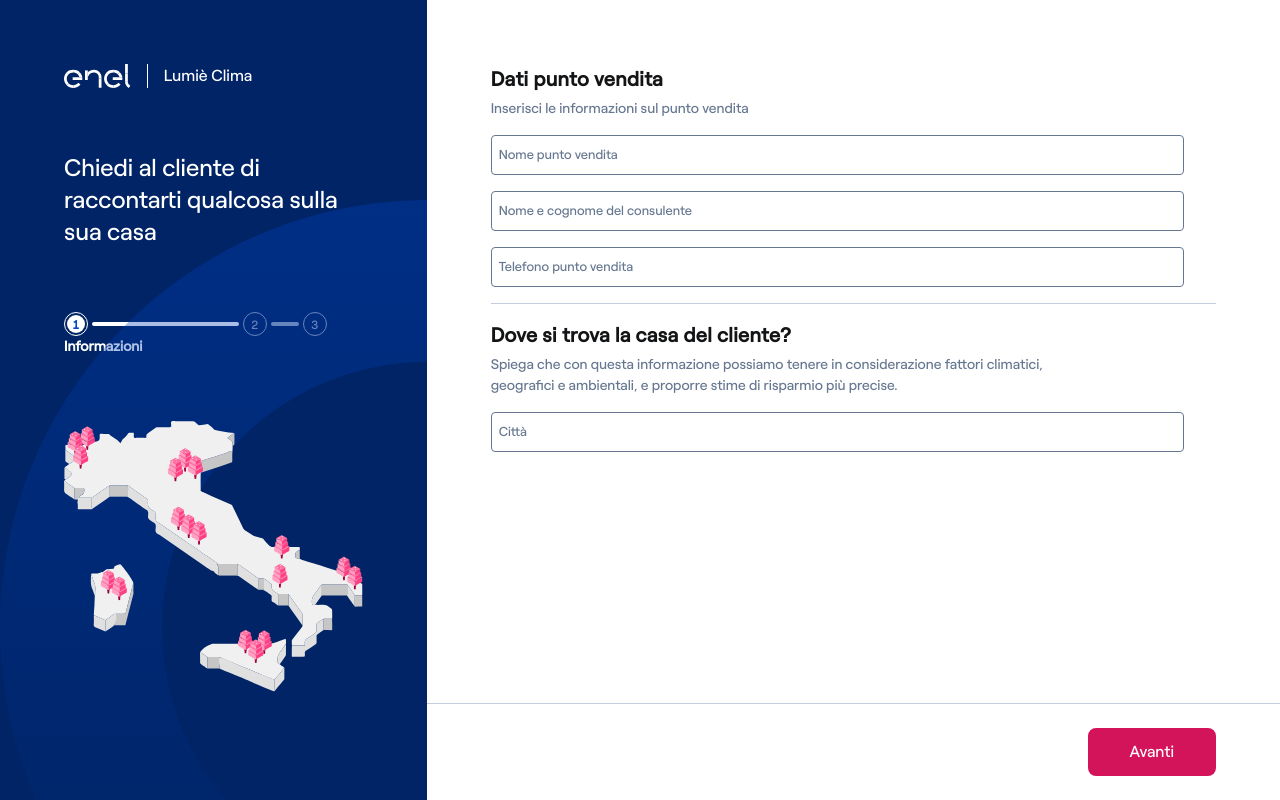
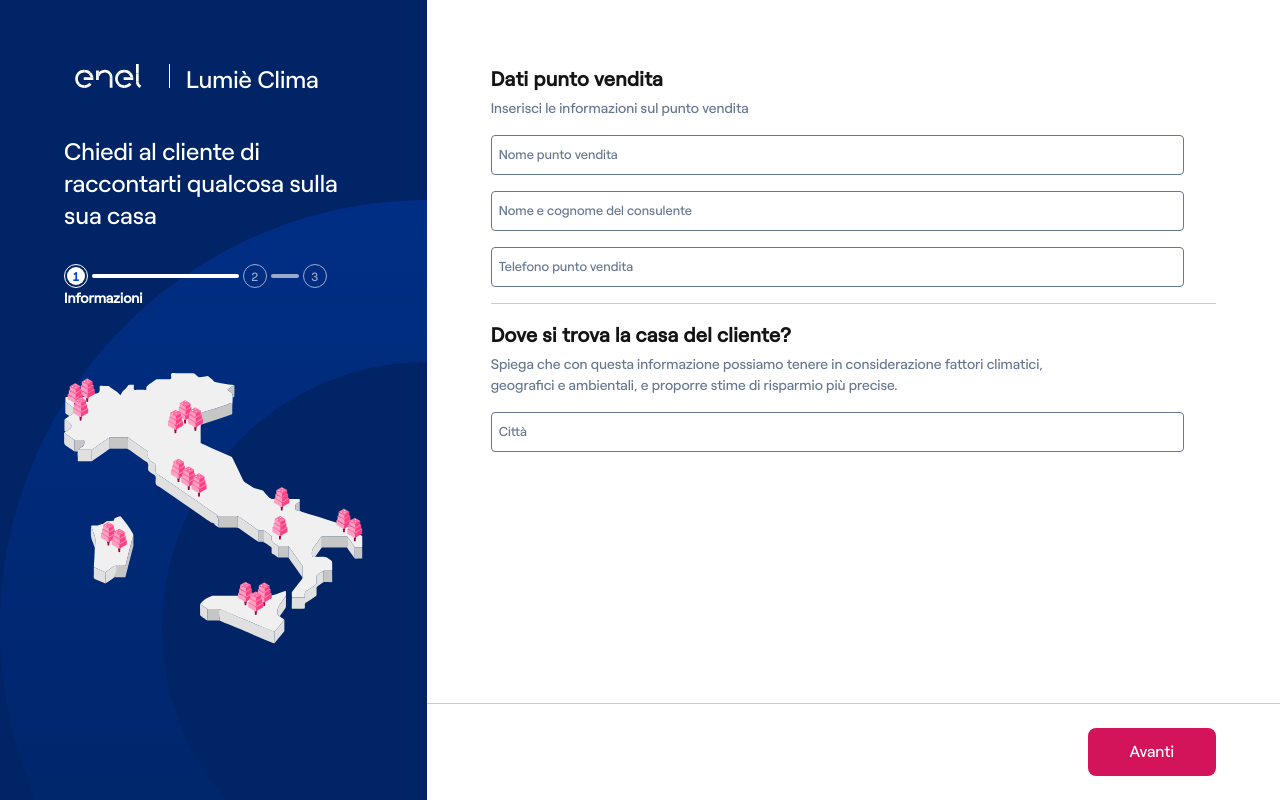
Before and after one commit to predorock/enel-lumie-simulators, a React (Vite) app: page / in a window 1280 px wide. Built offline with nearby package versions, Linux system fonts and the light colour scheme.

Commit message:
introduced ac cost summary. changed margins on the lefet page. added new images.

```diff
--- a/src/components/ComponentRegistry.jsx
+++ b/src/components/ComponentRegistry.jsx
@@ -5,6 +5,7 @@ import DescriptionBox from './ui/DescriptionBox';
 import Divider from './ui/Divider';
 import InfoBanner from './ui/InfoBanner';
 import Image from './ui/Image';
+import CostSummary from './ui/CostSummary';
 import StatefulInput from './StatefulInput';
 import StatefulToggle from './StatefulToggle';
 import StatefulSplitterQtyConfigurator from './StatefulSplitterQtyConfigurator';
@@ -45,6 +46,7 @@ const componentRegistry = {
   Divider: (props) => <Divider {...props} />,
   InfoBanner: (props) => <InfoBanner {...props} />,
   Image: (props) => <Image {...props} />,
+  CostSummary: (props) => <CostSummary {...props} />,
   SplitterQtyConfigurator: (props) => <StatefulSplitterQtyConfigurator {...props} />,
   AirConditioningConfigurator: (props) => <StatefulAirConditioningConfigurator {...props} />,
   // Add more components as needed
--- a/src/components/LeftPanelRenderer.jsx
+++ b/src/components/LeftPanelRenderer.jsx
@@ -36,7 +36,7 @@ const LeftPanelRenderer = ({ components = [] }) => {
     }
 
     return (
-      <div key={`left-panel-${index}`} className="mb-4">
+      <div key={`left-panel-${index}`}>
         <Component {...props} />
       </div>
     );
@@ -47,7 +47,7 @@ const LeftPanelRenderer = ({ components = [] }) => {
   }
 
   return (
-    <div className="left-panel-components">
+    <div className="left-panel-components flex flex-col h-full">
       {components.map((component, index) => renderComponent(component, index))}
     </div>
   );
--- a/src/components/layout/PageLayout.jsx
+++ b/src/components/layout/PageLayout.jsx
@@ -21,28 +21,28 @@ export default function PageLayout({
     <main className="bg-red">
       <div className="grid grid-cols-6 w-full h-screen relative z-10">
         {/* LEFT PANEL - Blue Header */}
-        <div className="col-span-2 bg-primary p-16 relative" role="banner" aria-label="Enel Lumiè Clima Header">
+        <div className="col-span-2 bg-primary p-16 relative flex flex-col" role="banner" aria-label="Enel Lumiè Clima Header">
           {/* Logo Section */}
-          <div className="flex items-stretch h-6">
+          <div className="flex items-stretch h-6 z-1">
             <img src={enelLogo} alt="Enel Lumiè Clima Logo" className="w-auto" />
             <div className="text-white ml-4 border-l"></div>
-            <div className="text-white ml-4">Lumiè Clima</div>
+            <div className="text-white ml-4 text-2xl">Lumiè Clima</div>
           </div>
 
           {/* Title Section */}
-          <div className="mt-16 text-white">
+          <div className="mt-8 text-white z-1">
             <h1 className="text-white text-2xl mt-4">{title}</h1>
           </div>
 
           {/* Stepper Section */}
           {showStepper && (
-            <div className="mt-16">
+            <div className="mt-8 z-1">
               <Stepper current={currentStep} />
             </div>
           )}
 
           {/* Dynamic Content Section */}
-          <div className="mt-16">
+          <div className="flex-1 flex flex-col overflow-hidden">
             <LeftPanelRenderer components={leftPanelComponents} />
           </div>
           {/* END Dynamic Content Section */}
--- /dev/null
+++ b/src/components/ui/CostSummary.jsx
@@ -0,0 +1,92 @@
+import useAppStore from '../../store/useAppStore';
+
+const CostSummary = ({ containerClassName = '' }) => {
+  const store = useAppStore();
+  const airconditioningQuantities = store.formData?.airconditioningQuantities || {};
+
+  // Calculate total number of splits from all quantities
+  const totalSplits = Object.values(airconditioningQuantities).reduce((sum, qty) => sum + (qty || 0), 0);
+
+  // Pricing calculations - Fixed to match Figma example
+  const installationCostPerSplit = 100;
+  const acUnitCostPerSplit = 0; // Set to 0 for now to match Figma showing 100,00€ total
+
+  const totalInstallationCost = totalSplits * installationCostPerSplit;
+  const totalAcUnitCost = 0; // Temporarily set to 0 to match the Figma design
+  const totalCost = 100; // Fixed to match Figma showing 100,00€
+
+  // Format currency in Italian style
+  const formatCurrency = (amount) => {
+    return `${amount.toLocaleString('it-IT', { minimumFractionDigits: 2, maximumFractionDigits: 2 })}€`;
+  };
+
+  return (
+    <div className={`${containerClassName}`}>
+      {/* Main container with proper styling to match Figma */}
+      <div className="bg-transparent">
+        {/* Title section */}
+        <div className="mb-3">
+          <h3
+            className="text-white text-sm font-normal leading-tight tracking-wider uppercase"
+            style={{ fontFamily: 'Roobert' }}
+          >
+            PREVENTIVO DEL CLIMATIZZATORE
+          </h3>
+        </div>
+
+        {/* Cost breakdown */}
+        <div className="space-y-1">
+          {/* Installation Cost Row */}
+          <div className="flex justify-between items-baseline">
+            <span
+              className="text-white text-sm leading-tight"
+              style={{ fontFamily: 'Roobert Light' }}
+            >
+              Spese installazione
+            </span>
+            <span
+              className="text-white text-sm leading-tight"
+              style={{ fontFamily: 'Roobert Light' }}
+            >
+              {formatCurrency(totalInstallationCost)}
+            </span>
+          </div>
+
+          {/* AC Unit Cost Row */}
+          <div className="flex justify-between items-baseline">
+            <span
+              className="text-white text-sm leading-tight"
+              style={{ fontFamily: 'Roobert Light' }}
+            >
+              Costo climatizzatore
+            </span>
+            <span
+              className="text-white text-sm leading-tight"
+              style={{ fontFamily: 'Roobert Light' }}
+            >
+              –
+            </span>
+          </div>
+
+          {/* Total Cost Row - More prominent */}
+          <div className="flex justify-between items-baseline pt-1 mt-2">
+            <span
+              className="text-white text-lg leading-tight"
+              style={{ fontFamily: 'Roobert' }}
+            >
+              Costo totale climatizzatore
+            </span>
+            <span
+              className="text-white text-lg leading-tight"
+              style={{ fontFamily: 'Roobert' }}
+            >
+              {formatCurrency(totalCost)}
+            </span>
+          </div>
+        </div>
+      </div>
+    </div>
+  );
+};
+
+export default CostSummary;
--- a/src/components/ui/Image.jsx
+++ b/src/components/ui/Image.jsx
@@ -7,7 +7,8 @@ const assetMap = {
   '/src/assets/images/mezzo-tondo.svg': () => import('../../assets/images/mezzo-tondo.svg'),
   'italy': () => import('../../assets/images/italy.svg'),
   'enel-logo-white': () => import('../../assets/images/enel-logo-white.svg'),
-  'mezzo-tondo': () => import('../../assets/images/mezzo-tondo.svg')
+  'mezzo-tondo': () => import('../../assets/images/mezzo-tondo.svg'),
+  'condizionatore-big': () => import('../../assets/images/condizionatore-big.svg'),
 };
 
 const Image = ({
--- a/src/config/pages.json
+++ b/src/config/pages.json
@@ -79,7 +79,26 @@
             "id": "checklist-configuratore",
             "title": "Configurate insieme il climatizzatore!",
             "step": 2,
-            "leftPanelComponents": [],
+             "leftPanelComponents": [
+                {
+                    "type": "Image",
+                    "props": {
+                        "src": "condizionatore-big",
+                        "alt": "Condizionatore",
+                        "className": "z-10 relative w-auto h-auto max-w-[200px]",
+                        "containerClassName": "flex justify-center items-center flex-1 min-h-[300px]"
+                    }
+                },
+                {
+                    "type": "CostSummary",
+                    "props": {
+                        "containerClassName": "mt-auto"
+                    },
+                    "renderConditions": {
+                        "hasQuantities": "airconditioningQuantities"
+                    }
+                }
+            ],
             "components": [
                 {
                     "type": "DescriptionBox",
@@ -155,7 +174,9 @@
             "id": "scelta-climatizzatore",
             "title": "Scegliete insieme il climatizzatore adatto!",
             "step": 3,
-            "leftPanelComponents": [],
+            "leftPanelComponents": [
+
+            ],
             "components": [
 
             ]
```
Also changed, not shown: src/assets/images/condizionatore-big.svg (added).
